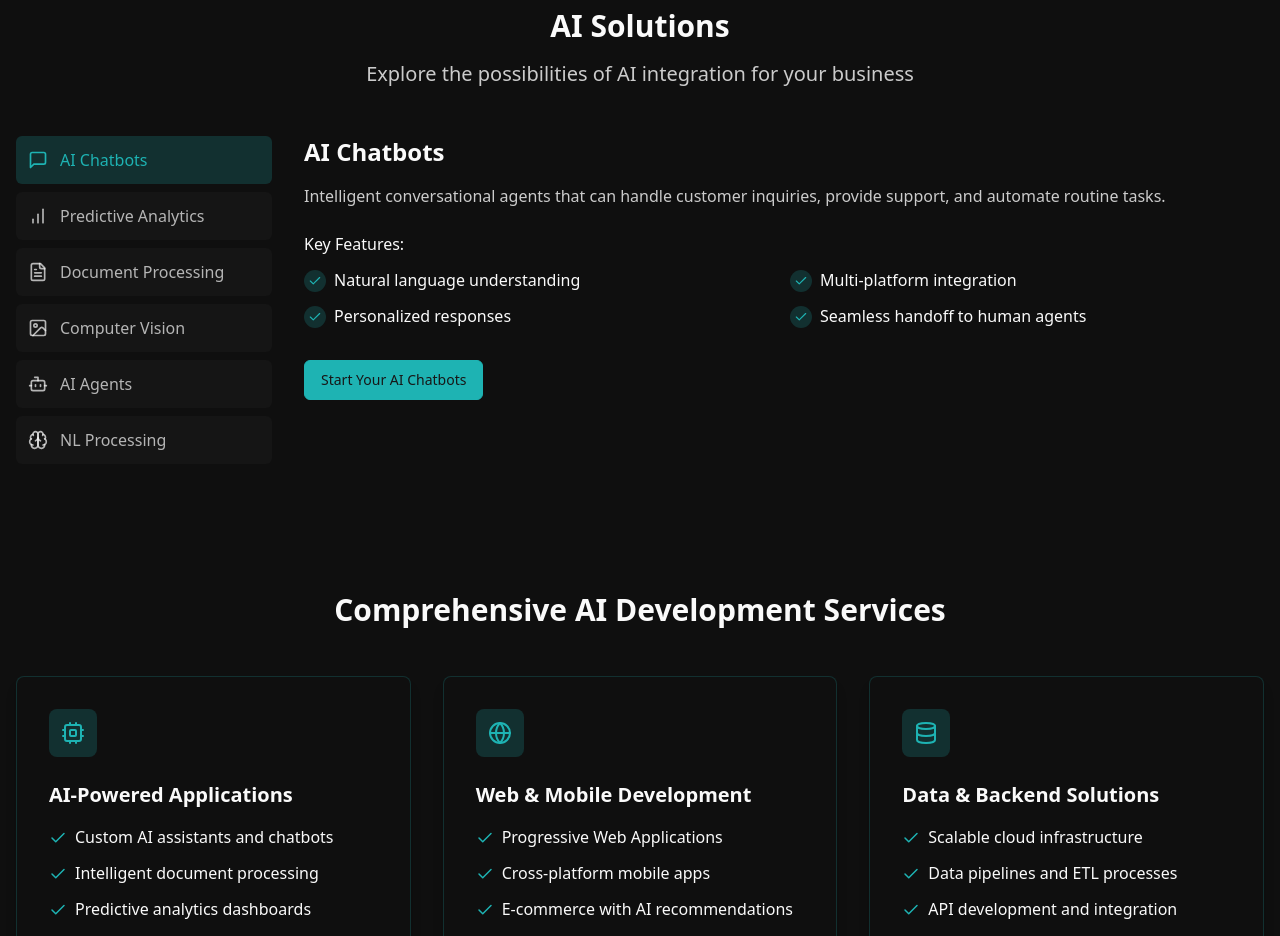
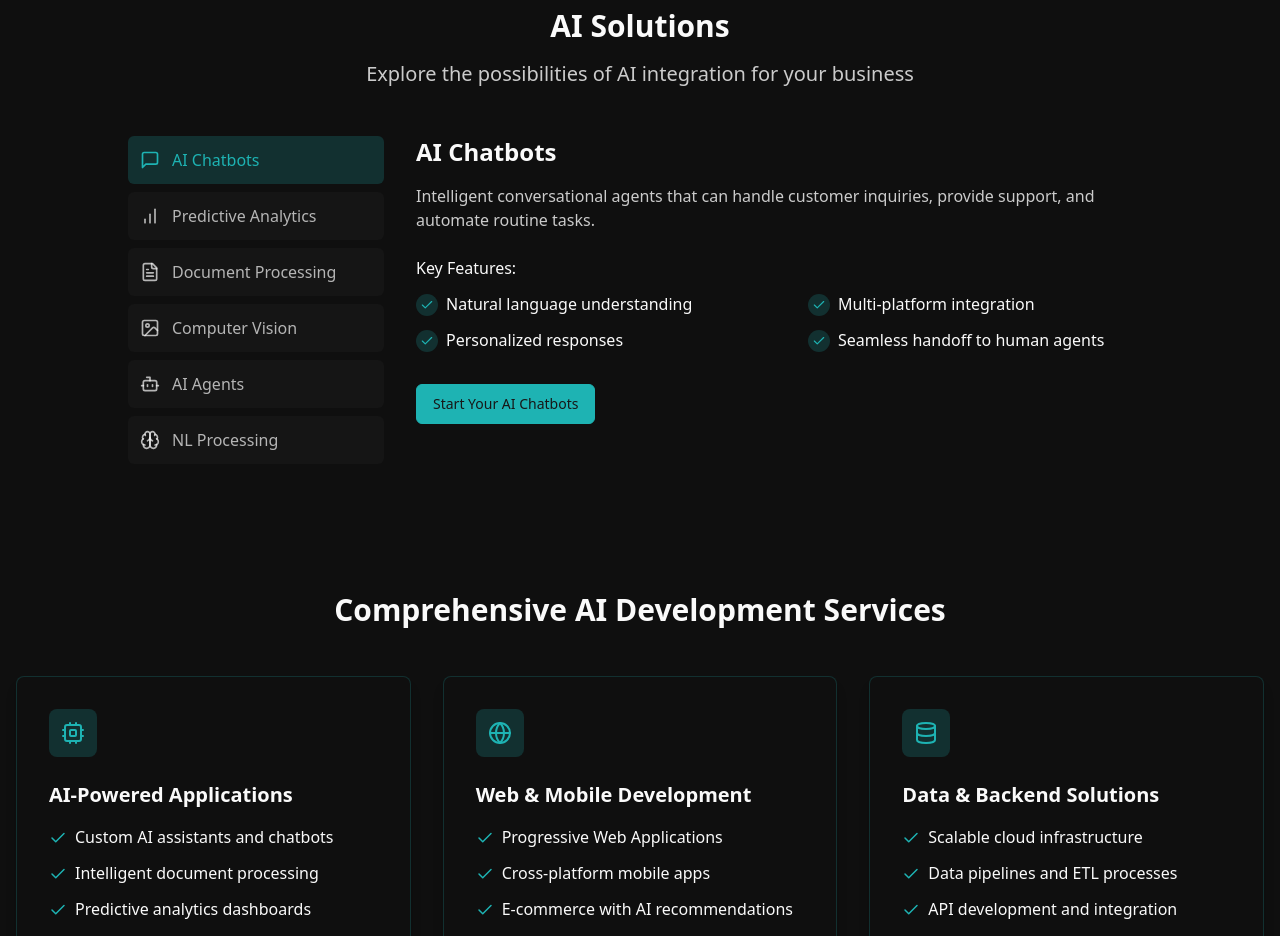
Before and after one commit to Mark-Life/andrey-markin-website, a Next.js app: page /services/full-stack-ai-development in a window 1280 px wide. Shown: the part 1020-1956 px from the top of the page. Built offline with nearby package versions, Linux system fonts and the light colour scheme.

Commit message:
service showcase removed demo

```diff
--- a/components/service-showcase.tsx
+++ b/components/service-showcase.tsx
@@ -2,7 +2,6 @@
 
 import { useState } from "react"
 import { Button } from "@/components/ui/button"
-import DeviceFrame from "@/components/device-frame"
 import Link from "next/link"
 import { cn } from "@/lib/utils"
 
@@ -11,7 +10,6 @@ interface ServiceFeature {
   name: string
   icon: React.ReactNode
   description: string
-  demo?: string
   features: string[]
 }
 
@@ -24,7 +22,7 @@ export default function ServiceShowcase({ services, contactText = "Discuss Your
   const [activeTab, setActiveTab] = useState(services[0]?.id || "")
 
   return (
-    <div className="w-full">
+    <div className="max-w-screen-lg mx-auto">
       {/* Mobile dropdown selector */}
       <div className="block md:hidden mb-6">
         <select
@@ -73,20 +71,17 @@ export default function ServiceShowcase({ services, contactText = "Discuss Your
                 activeTab === service.id ? "block opacity-100" : "hidden opacity-0",
               )}
             >
-              <div className={cn(
-                "grid gap-8 items-center",
-                service.demo ? "grid-cols-1 lg:grid-cols-2" : "grid-cols-1"
-              )}>
+              <div className="grid grid-cols-1 gap-8">
                 <div>
                   <h3 className="text-2xl font-bold mb-4">{service.name}</h3>
                   <p className="text-foreground/80 mb-6">{service.description}</p>
 
                   <div className="mb-8">
                     <h4 className="font-medium mb-3">Key Features:</h4>
-                    <ul className="grid grid-cols-1 md:grid-cols-2 gap-3">
+                    <ul className="grid grid-cols-1 md:grid-cols-2 gap-x-12 gap-y-3">
                       {service.features.map((feature, index) => (
-                        <li key={index} className="flex items-start">
-                          <span className="bg-primary/20 p-1 rounded-full mr-2 mt-0.5">
+                        <li key={index} className="flex items-start flex-shrink-0 min-w-0">
+                          <span className="bg-primary/20 p-1 rounded-full mr-2 mt-0.5 flex-shrink-0">
                             <svg
                               width="14"
                               height="14"
@@ -104,7 +99,7 @@ export default function ServiceShowcase({ services, contactText = "Discuss Your
                               />
                             </svg>
                           </span>
-                          {feature}
+                          <span className="min-w-0 truncate">{feature}</span>
                         </li>
                       ))}
                     </ul>
@@ -114,18 +109,6 @@ export default function ServiceShowcase({ services, contactText = "Discuss Your
                     <Link href="/#contact">{contactText} {service.name}</Link>
                   </Button>
                 </div>
-
-                {service.demo && (
-                  <div className="flex justify-center">
-                    <DeviceFrame>
-                      <img
-                        src={service.demo}
-                        alt={`${service.name} Demo`}
-                        className="w-full h-full object-cover rounded-lg"
-                      />
-                    </DeviceFrame>
-                  </div>
-                )}
               </div>
             </div>
           ))}
```
